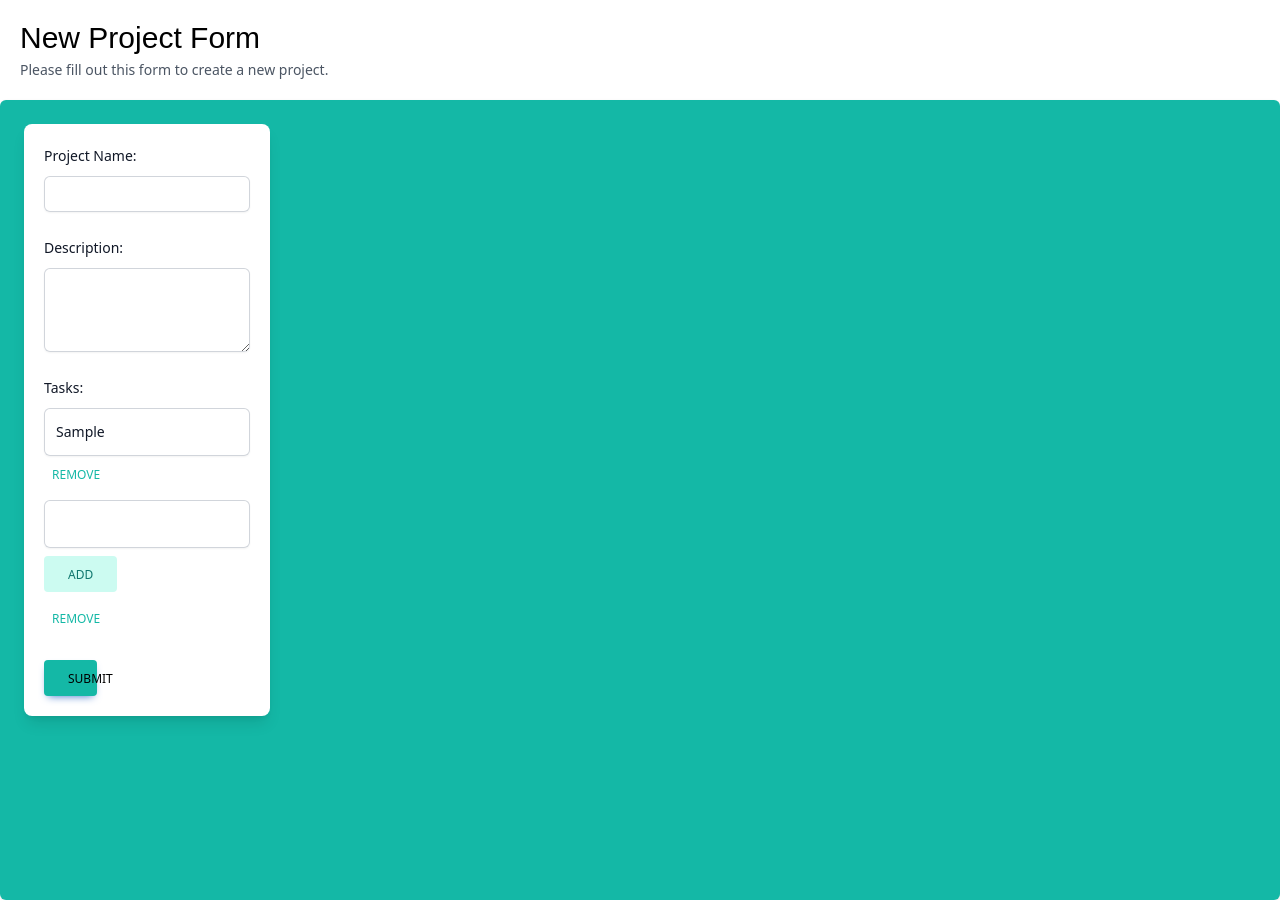
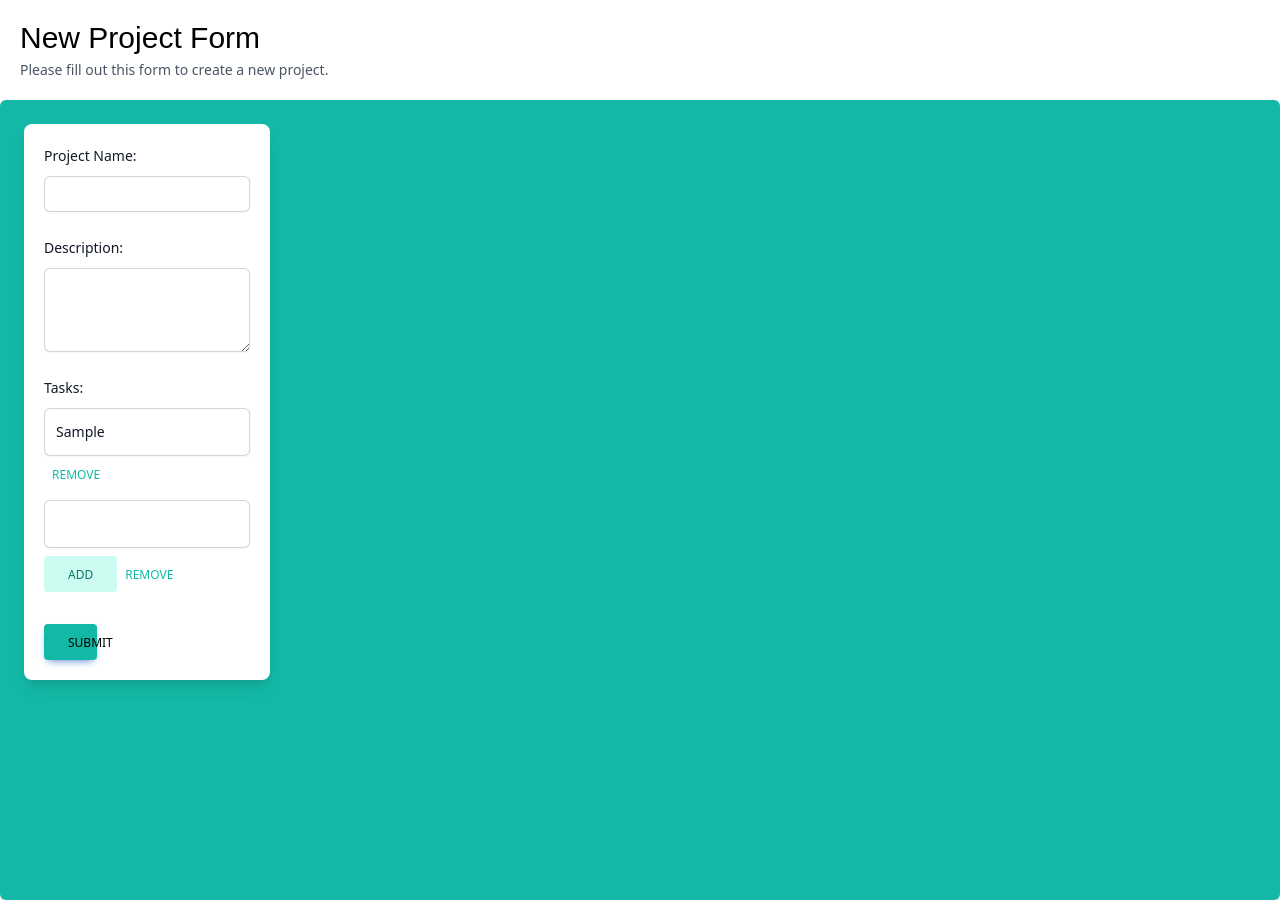
Before and after one commit to joshuasilva414/tagme, a Next.js app: page /app/projects/form in a window 1280 px wide. Both pictures are taken after typing "Sample" into the empty fields and a click on the button "ADD". Built offline with nearby package versions, Linux system fonts and the light colour scheme.

Commit message:
new project add/remove task buttons

```diff
--- a/package.json
+++ b/package.json
@@ -21,9 +21,9 @@
     "react": "18.2.0",
     "react-dom": "18.2.0",
     "react-icons": "^4.7.1",
-    "ts-mongoose": "^0.0.24",
     "typescript": "4.9.4",
-    "usehooks-ts": "^2.9.1"
+    "usehooks-ts": "^2.9.1",
+    "zod": "^3.21.4"
   },
   "devDependencies": {
     "@tailwindcss/forms": "^0.5.3",
--- a/src/pages/app/projects/form.tsx
+++ b/src/pages/app/projects/form.tsx
@@ -1,18 +1,16 @@
-import React from 'react'
-import {NextPage} from 'next';
-import { useState } from 'react';
+import React from "react";
+import { NextPage } from "next";
+import { useState } from "react";
 
 //  Form
-function Form() {
-  const [taskList, setTaskList] = useState([
-    {task: "" },
-  ]);
+function Form(props) {
+  const [taskList, setTaskList] = useState([{ task: "" }]);
 
   const handleTaskAdd = () => {
     setTaskList([...taskList, { task: "" }]);
   };
 
-  const handleTaskRemove = (index) => {
+  const handleTaskRemove = (index: number) => {
     const list = [...taskList];
     list.splice(index, 1);
     setTaskList(list);
@@ -30,17 +28,16 @@ function Form() {
 
         <div className="mt-5 md:col-span-2 md:mt-0">
           <form action="/api/projects" method="POST">
-
             {/* Form */}
             <div className="overflow-hidden shadow sm:rounded-md">
               <div className="flex items-start bg-teal-500 px-4 py-5 sm:p-6 h-screen">
                 <div className="grid grid-cols-3 gap-6 w-1/5 rounded-lg bg-white p-5 shadow-lg">
-
                   {/* Project Name */}
                   <div className="cole-span-6 sm:col-span-3">
                     <label
                       htmlFor="Name"
-                    className="block text-sm font-medium leading-6 text-gray-900">
+                      className="block text-sm font-medium leading-6 text-gray-900"
+                    >
                       Project Name:
                     </label>
                     <input
@@ -49,7 +46,8 @@ function Form() {
                       id="name"
                       autoComplete="given-name"
                       className="mt-2 block w-full rounded-md border-0 py-1.5 text-gray-900 shadow-sm ring-1 ring-inset ring-gray-300 placeholder:text-gray-400 focus:ring-inset focus:ring-indigo-600 sm:text-sm sm:leading-6"
-                    required={true}/>
+                      required={true}
+                    />
                   </div>
 
                   {/* Description */}
@@ -66,7 +64,7 @@ function Form() {
                       rows={3}
                       className="mt-2 block w-full rounded-md border-0 py-1.5 text-gray-900 shadow-sm ring-1 ring-inset ring-gray-300 placeholder:text-gray-400 focus:ring-inset-focus:ring-indigo-600 sm:text-sm sm:leading-6"
                       required={true}
-                    defaultValue={''}
+                      defaultValue={""}
                     />
                   </div>
 
@@ -78,7 +76,7 @@ function Form() {
                     >
                       Tasks:
                     </label>
-                  {taskList.map((singleTask,index) => (
+                    {taskList.map((singleTask, index) => (
                       <div key={index}>
                         <div>
                           <input
@@ -88,44 +86,44 @@ function Form() {
                             className="mt-2 block w-full rounded-md border-0 py-3 text-gray-900 shadow-sm ring-1 ring-inset ring-gray-300 placeholder:text-gray-400 focus:ring-inset-focus:ring-indigo-600 sm:text-sm sm:leading-6"
                             required={true}
                           />
-                      <div className='flex'>
+                          <div className="flex align-middle">
                             {/* Shows another task when pressing the add button */}
-                        {taskList.length - 1 == index && taskList.length < 5 &&
-                        (
-                        <div className="py-2">
+                            {taskList.length - 1 == index &&
+                              taskList.length < 5 && (
+                                <div className="py-2 flex align-middle">
                                   <button
                                     type="button"
                                     className="whitespace- inline-block rounded bg-teal-100 px-6 pt-2.5 pb-2 text-xs font-medium uppercase leading-normal text-teal-700 transition duration-150 ease-in-out hover:bg-teal-accent-100 focus:bg-teal-accent-100 focus:outline-non focus:ring-0 active:bg-teal-accent-200"
                                     onClick={handleTaskAdd}
                                   >
-                            <span>add</span>
+                                    add
                                   </button>
                                 </div>
                               )}
 
-                      </div>
-
                             {/* Removes a task form when pressing the remove button */}
-                      <div className="remove-button">
-                          {taskList.length > 1 &&
-                          (
+                            <div className="remove-button flex align-middle">
+                              {taskList.length > 1 && (
                                 <button
                                   type="button"
                                   className="inline-block rounded px-2 pt-2.5 pb-2 text-xs font-medium uppercase leading-normal text-teal-500 hover:text-teal-600 focus:text-teal-600 focus:outline-none focus:ring-0 active:text-teal-700"
                                   onClick={() => handleTaskRemove(index)}
                                 >
-                            <span>remove</span>
+                                  remove
                                 </button>
                               )}
                             </div>
-
+                          </div>
                         </div>
                       </div>
                     ))}
                   </div>
 
                   {/*  Submit Button */}
-                <button type="submit" className="inline-block rounded bg-teal-500 px-6 pt-2.5 pb-2 text-xs font-medium uppercase leading-normal text-black shadow-[0_4px_9px_-4px_#3b71ca] transition duration-150 ease-in-out hover:bg-teal-600 hover:shadow-[0_8px_9px_-4px_rgba(59,113,202,0.3),0_4px_18px_0_rgba(59,113,202,0.2)] focus:bg-teal-600 focus:shadow-[0_8px_9px_-4px_rgba(59,113,202,0.3),0_4px_18px_0_rgba(59,113,202,0.2)] focus:outline-none focus:ring-0 active:bg-teal-700 active:shadow-[0_8px_9px_-4px_rgba(59,113,202,0.3),0_4px_18px_0_rgba(59,113,202,0.2)]">
+                  <button
+                    type="submit"
+                    className="inline-block rounded bg-teal-500 px-6 pt-2.5 pb-2 text-xs font-medium uppercase leading-normal text-black shadow-[0_4px_9px_-4px_#3b71ca] transition duration-150 ease-in-out hover:bg-teal-600 hover:shadow-[0_8px_9px_-4px_rgba(59,113,202,0.3),0_4px_18px_0_rgba(59,113,202,0.2)] focus:bg-teal-600 focus:shadow-[0_8px_9px_-4px_rgba(59,113,202,0.3),0_4px_18px_0_rgba(59,113,202,0.2)] focus:outline-none focus:ring-0 active:bg-teal-700 active:shadow-[0_8px_9px_-4px_rgba(59,113,202,0.3),0_4px_18px_0_rgba(59,113,202,0.2)]"
+                  >
                     Submit
                   </button>
                 </div>
@@ -135,9 +133,7 @@ function Form() {
         </div>
       </div>
     </>
-  )
-
-
+  );
 }
 
-export default Form
+export default Form;
```
Also changed, not shown: 1 other file (tests, documents, lock files or other folders). Lines whose indentation alone changed are shown as unchanged.
